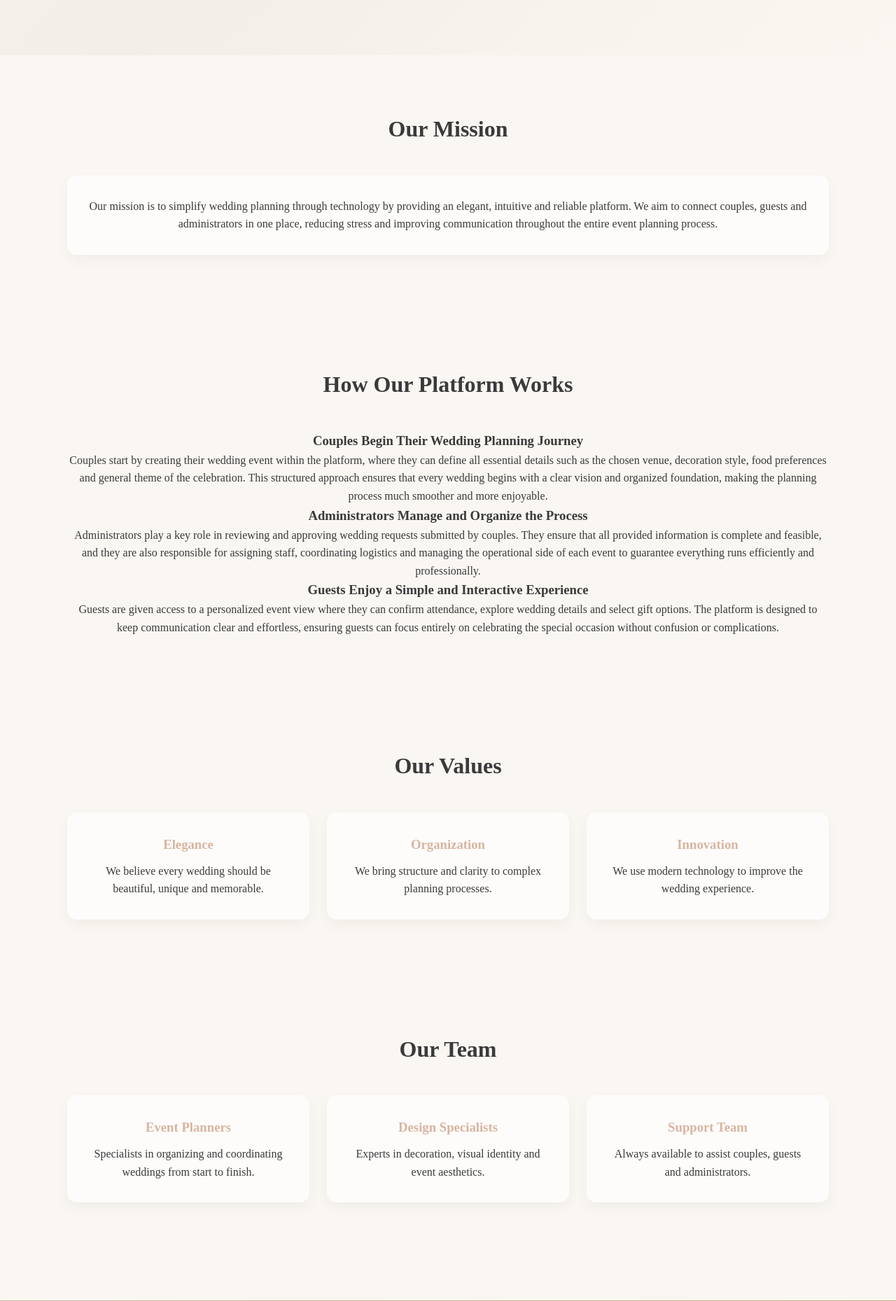
After one commit to nic-port/SWD_AssignmentThree, a PHP site: page /about.php in a window 1280 px wide. The commit adds this page. Shown: the part 954-2813 px from the top of the page at 70% size. Run offline with PHP 8.4, Linux system fonts and the light colour scheme.

```diff
--- /dev/null
+++ b/about.php
@@ -0,0 +1,133 @@
+<?php include 'includes/header.php'; ?>
+
+<section class="about-bg">
+
+    <div class="container about-section fade-in">
+
+        <h1>About Our Company</h1>
+
+        <p class="about-intro">
+            We are a modern wedding management platform dedicated to creating elegant and unforgettable experiences.
+            Our system connects couples, guests and administrators in a seamless and intuitive environment, ensuring that every wedding is planned with clarity, organization and attention to detail. Our goal is to transform complex event planning into a simple and enjoyable journey.
+        </p>
+
+        <!-- IMAGENS -->
+        <div class="about-images">
+
+            <img src="https://fatimabuffet.com.br/wp-content/uploads/2019/11/buffet-para-jantar-de-casamento.jpg" alt="Wedding setup">
+
+            <img src="https://img.magnific.com/fotos-gratis/planejador-de-casamento-feminino-trabalhando-em-uma-cerimonia_23-2150167256.jpg" alt="Wedding planner">
+
+            <img src="https://www.afrikanhouse.com.br/images/palavras-chaves/espaco-casamento-luxo1.jpg" alt="Wedding venue">
+
+        </div>
+
+    </div>
+
+</section>
+
+<!-- MISSION -->
+<section class="features container fade-in">
+
+    <h2>Our Mission</h2>
+
+    <div class="feature-card glass">
+        <p>
+            Our mission is to simplify wedding planning through technology by providing an elegant, intuitive and reliable platform.
+            We aim to connect couples, guests and administrators in one place, reducing stress and improving communication throughout the entire event planning process.
+        </p>
+    </div>
+
+</section>
+
+<!-- HOW IT WORKS (NOVO ESTILO) -->
+<section class="features container fade-in">
+
+    <h2>How Our Platform Works</h2>
+
+    <div class="how-it-works">
+
+        <div class="step">
+            <h3>Couples Begin Their Wedding Planning Journey</h3>
+            <p>
+                Couples start by creating their wedding event within the platform, where they can define all essential details such as the chosen venue, decoration style, food preferences and general theme of the celebration. This structured approach ensures that every wedding begins with a clear vision and organized foundation, making the planning process much smoother and more enjoyable.
+            </p>
+        </div>
+
+        <div class="step">
+            <h3>Administrators Manage and Organize the Process</h3>
+            <p>
+                Administrators play a key role in reviewing and approving wedding requests submitted by couples. They ensure that all provided information is complete and feasible, and they are also responsible for assigning staff, coordinating logistics and managing the operational side of each event to guarantee everything runs efficiently and professionally.
+            </p>
+        </div>
+
+        <div class="step">
+            <h3>Guests Enjoy a Simple and Interactive Experience</h3>
+            <p>
+                Guests are given access to a personalized event view where they can confirm attendance, explore wedding details and select gift options. The platform is designed to keep communication clear and effortless, ensuring guests can focus entirely on celebrating the special occasion without confusion or complications.
+            </p>
+        </div>
+
+    </div>
+
+</section>
+
+<!-- VALUES -->
+<section class="features container fade-in">
+
+    <h2>Our Values</h2>
+
+    <div class="features-grid">
+
+        <div class="feature-card glass">
+            <h3>Elegance</h3>
+            <p>We believe every wedding should be beautiful, unique and memorable.</p>
+        </div>
+
+        <div class="feature-card glass">
+            <h3>Organization</h3>
+            <p>We bring structure and clarity to complex planning processes.</p>
+        </div>
+
+        <div class="feature-card glass">
+            <h3>Innovation</h3>
+            <p>We use modern technology to improve the wedding experience.</p>
+        </div>
+
+    </div>
+
+</section>
+
+<!-- TEAM -->
+<section class="features container fade-in">
+
+    <h2>Our Team</h2>
+
+    <div class="features-grid">
+
+        <div class="feature-card glass">
+            <h3>Event Planners</h3>
+            <p>Specialists in organizing and coordinating weddings from start to finish.</p>
+        </div>
+
+        <div class="feature-card glass">
+            <h3>Design Specialists</h3>
+            <p>Experts in decoration, visual identity and event aesthetics.</p>
+        </div>
+
+        <div class="feature-card glass">
+            <h3>Support Team</h3>
+            <p>Always available to assist couples, guests and administrators.</p>
+        </div>
+
+    </div>
+
+</section>
+
+<!-- CTA -->
+<section class="cta fade-in">
+    <h2>Start Your Wedding Journey With Us</h2>
+    <a href="login.php" class="btn btn-primary">Get Started</a>
+</section>
+
+<?php include 'includes/footer.php'; ?>
--- a/assets/style.css
+++ b/assets/style.css
@@ -34,9 +34,10 @@ h1, h2, h3, .logo {
   margin: auto;
 }
 
-/* ===== REUSABLE CARD SYSTEM ===== */
+/* ===== CARDS ===== */
 .card,
-.feature-card {
+.feature-card,
+.admin-card {
   background: var(--white);
   padding: 30px;
   border-radius: 14px;
@@ -46,7 +47,8 @@ h1, h2, h3, .logo {
 }
 
 .card:hover,
-.feature-card:hover {
+.feature-card:hover,
+.admin-card:hover {
   transform: translateY(-6px);
   box-shadow: 0 12px 25px rgba(0,0,0,0.08);
 }
@@ -220,7 +222,6 @@ h1, h2, h3, .logo {
       #faf7f2 100%
   );
   min-height: 100vh;
-  position: relative;
 }
 
 .about-section {
@@ -235,11 +236,80 @@ h1, h2, h3, .logo {
   color: #6b6b6b;
 }
 
-/* ===== GLASS ===== */
-.glass {
-  background: rgba(255, 255, 255, 0.6);
-  backdrop-filter: blur(10px);
-  border: 1px solid rgba(255, 255, 255, 0.4);
+/* ===== SERVICES CLEAN ===== */
+.services-clean {
+  max-width: 800px;
+  margin: auto;
+  text-align: left;
+}
+
+.service-item {
+  margin-bottom: 40px;
+  padding-left: 20px;
+  border-left: 3px solid var(--primary);
+}
+
+.service-item h3 {
+  margin-bottom: 8px;
+  color: var(--primary);
+  font-size: 20px;
+}
+
+.service-item p {
+  color: #6b6b6b;
+  line-height: 1.7;
+  font-size: 16px;
+}
+
+/* ===== GALLERY ===== */
+.gallery-grid {
+  display: grid;
+  grid-template-columns: repeat(auto-fit, minmax(260px, 1fr));
+  gap: 25px;
+}
+
+.gallery-item {
+  position: relative;
+  overflow: hidden;
+  border-radius: 14px;
+  box-shadow: 0 8px 20px rgba(0,0,0,0.08);
+}
+
+.gallery-item img {
+  width: 100%;
+  height: 260px;
+  object-fit: cover;
+  display: block;
+  transition: 0.4s ease;
+}
+
+.gallery-item:hover img {
+  transform: scale(1.05);
+}
+
+.gallery-caption {
+  position: absolute;
+  bottom: 0;
+  width: 100%;
+  padding: 12px;
+  background: rgba(0,0,0,0.5);
+  color: white;
+  font-size: 14px;
+  text-align: center;
+}
+
+/* ===== STATUS ===== */
+.status {
+  margin-top: 10px;
+  font-weight: bold;
+}
+
+.status.pending {
+  color: orange;
+}
+
+.status.approved {
+  color: green;
 }
 
 /* ===== ANIMATION ===== */
@@ -255,3 +325,10 @@ h1, h2, h3, .logo {
     transform: translateY(0);
   }
 }
+
+/* ===== GLASS ===== */
+.glass {
+  background: rgba(255, 255, 255, 0.6);
+  backdrop-filter: blur(10px);
+  border: 1px solid rgba(255, 255, 255, 0.4);
+}
--- a/includes/header.php
+++ b/includes/header.php
@@ -1,48 +1,46 @@
 <?php
-session_start();
+if (session_status() === PHP_SESSION_NONE) {
+    session_start();
+}
 ?>
 
-<!DOCTYPE html>
-<html lang="en">
-<head>
-    <meta charset="UTF-8">
+<nav class="navbar">
 
-    <title>Wedding Management System</title>
-
-    <link href="https://fonts.googleapis.com/css2?family=Playfair+Display:wght@400;600&family=Lora:wght@400;500&display=swap" rel="stylesheet">
-
-    <link rel="stylesheet" href="assets/style.css">
-</head>
-
-<body>
-
-<nav class="navbar">
-    <div class="logo">Wedding App</div>
+    <div class="logo">
+        WeddingSystem
+    </div>
 
     <ul class="nav-links">
 
+    <link rel="stylesheet" href="assets/style.css">
+
         <li><a href="index.php">Home</a></li>
+        <li><a href="about.php">About</a></li>
+        <li><a href="gallery.php">Gallery</a></li>
 
-        <?php if (isset($_SESSION['user_id'])): ?>
+        <?php if (!isset($_SESSION['user_id'])): ?>
 
-            <!-- logged in -->
-            <?php if ($_SESSION['role'] == 'Admin'): ?>
+            <li><a href="login.php">Login</a></li>
+            <li><a href="register.php">Register</a></li>
+
+        <?php else: ?>
+
+            <?php if ($_SESSION['role'] === 'Admin'): ?>
                 <li><a href="admin_dashboard.php">Admin</a></li>
-            <?php elseif ($_SESSION['role'] == 'Organiser'): ?>
+            <?php endif; ?>
+
+            <?php if ($_SESSION['role'] === 'Organiser'): ?>
                 <li><a href="organiser_dashboard.php">Dashboard</a></li>
-            <?php else: ?>
-                <li><a href="attendee_view.php">My Event</a></li>
+            <?php endif; ?>
+
+            <?php if ($_SESSION['role'] === 'Attendee'): ?>
+                <li><a href="attendee_view.php">My Area</a></li>
             <?php endif; ?>
 
             <li><a href="logout.php">Logout</a></li>
 
-        <?php else: ?>
-
-            <!-- not logged in -->
-            <li><a href="login.php">Login</a></li>
-            <li><a href="register.php">Register</a></li>
-
         <?php endif; ?>
 
     </ul>
+
 </nav>
```
Also changed, not shown: admin_dashboard.php (added, +98 -0 lines), attendee_view.php (+64 -36 lines), db/001_wedding_schema.sql (+16 -11 lines), gallery.php (added, +52 -0 lines), index.php (+15 -12 lines).
